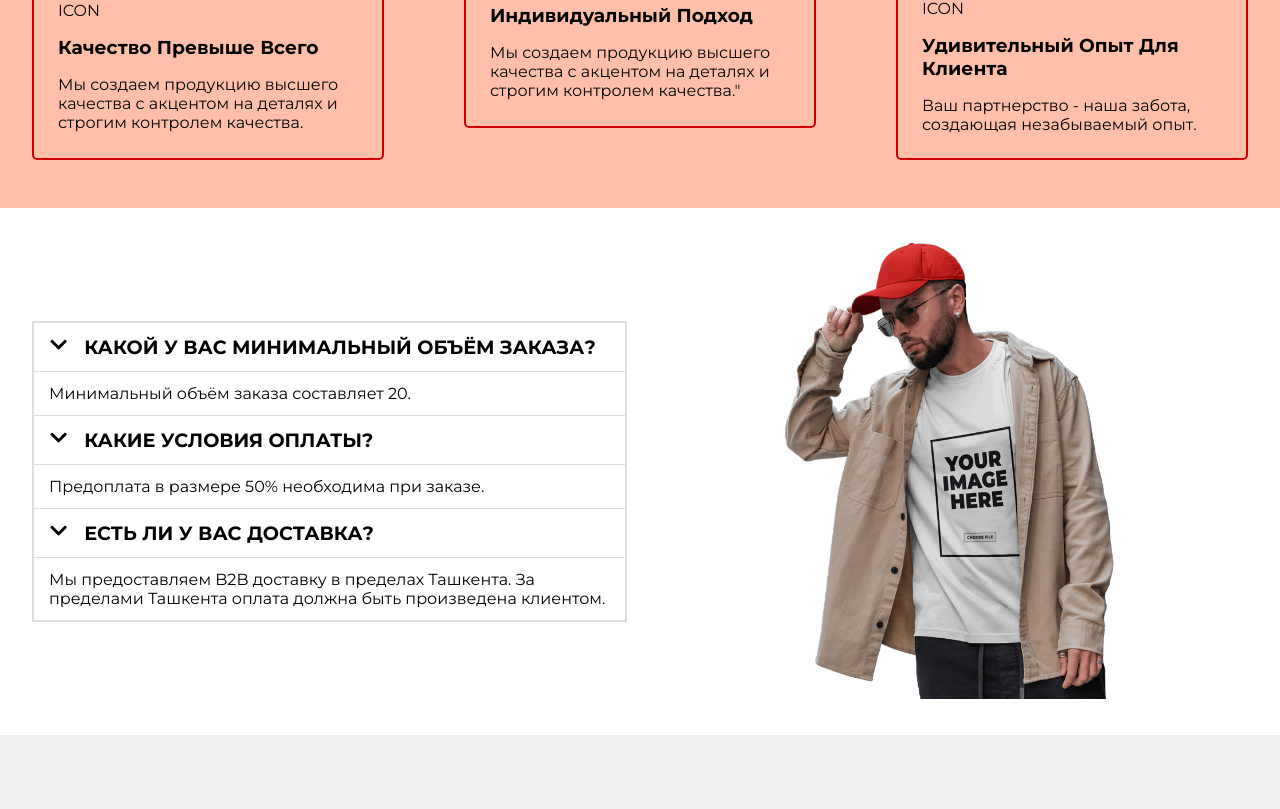
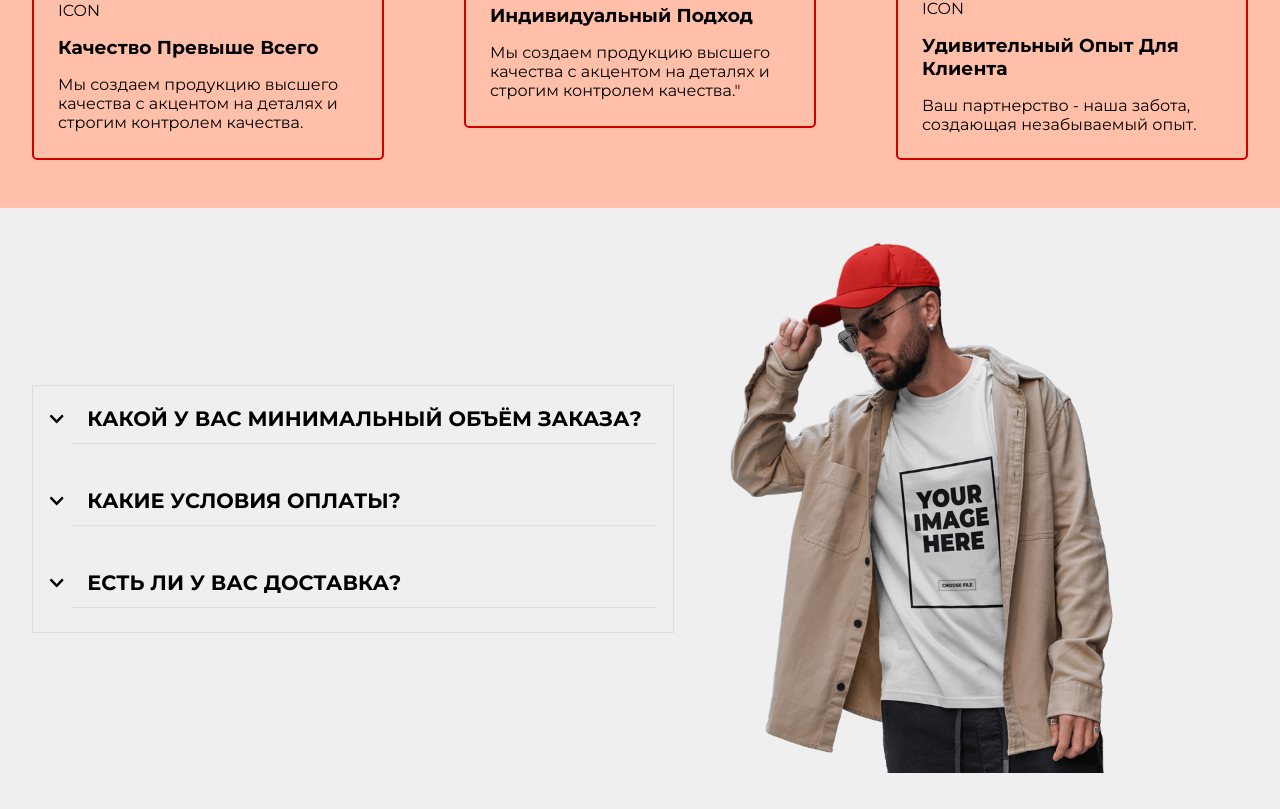
Before and after one commit to SardorDev12/basico.uz, a React (Vite) app: page / in a window 1280 px wide. Shown: the part 2402-3211 px from the top of the page. Before the commit the page ends 3137 px from the top, so only its background shows below. Built offline with nearby package versions, Linux system fonts and the light colour scheme.

Commit message:
FAQ SECTION

```diff
--- a/src/Components/FAQ_Item.jsx
+++ b/src/Components/FAQ_Item.jsx
@@ -1,18 +1,28 @@
+import React, { useState } from "react";
 import { FaChevronDown } from "react-icons/fa";
 
 function FAQ_Item({ question, answer }) {
+  const [isAnswerVisible, setIsAnswerVisible] = useState(false);
+
+  const toggleAnswer = () => {
+    setIsAnswerVisible(!isAnswerVisible);
+  };
+
   return (
     <>
       <tr>
-        <th className="question">
-          <FaChevronDown className="down-arrow" />
+        <FaChevronDown />
+        <th onClick={toggleAnswer} className="faq-question">
           {question}
         </th>
       </tr>
       <tr>
-        <td className="answer">{answer}</td>
+        <td className={`answer ${isAnswerVisible ? "visible" : "hide"}`}>
+          {isAnswerVisible && answer}
+        </td>
       </tr>
     </>
   );
 }
+
 export default FAQ_Item;
--- a/src/Sass/faq.scss
+++ b/src/Sass/faq.scss
@@ -1,53 +1,61 @@
 @import "../Sass/variables.scss";
+.faq-image {
+  width: 400px;
+  margin-right: 8rem;
+}
 
 .faq-section {
   @include flex-row;
-  background-color: #ffffff;
 }
 
-.faq-answer {
-  height: 0;
-  overflow: hidden;
+.faq-container > table {
+  @include flex-column;
+  align-items: flex-start;
+  width: 100%;
+  border-collapse: collapse;
+  border: 1px solid #ddd;
 }
 
-.faq-image {
-  width: 500px;
-  margin-right: 8rem;
-}
-
-table {
-  width: 80%;
-  border-collapse: collapse;
-  border: 2px solid #ddd;
-}
-
-th,
-td {
+th {
   padding: 12px 15px;
   text-align: left;
   border-bottom: 1px solid #ddd;
+  width: 100%;
 }
 
-.down-arrow {
-  margin-right: 1rem;
+td {
+  max-width: 600px;
 }
 
-.question {
-  cursor: pointer;
-  font-size: 1.2rem;
+table > tr {
+  @include flex-row;
+  justify-content: flex-start;
+  gap: 0.5rem;
+  width: 100%;
+  padding: 0.5rem 1rem;
+
+  th {
+    font-size: 1.3rem;
+    cursor: pointer;
+  }
+}
+
+.answer.hide {
+  display: none;
+}
+
+@media screen and (max-width: 768px) {
+  .faq-image {
+    margin-right: 2rem;
+    width: 300px;
+  }
 }
 
 @media screen and (max-width: 425px) {
+  .faq-image {
+    width: 250px;
+  }
   .faq-section {
-    flex-direction: column;
-  }
-
-  table {
-    width: 100%;
-  }
-
-  .faq-image {
-    width: 300px;
-    margin: 0;
+    flex-direction: column-reverse;
   }
 }
```
